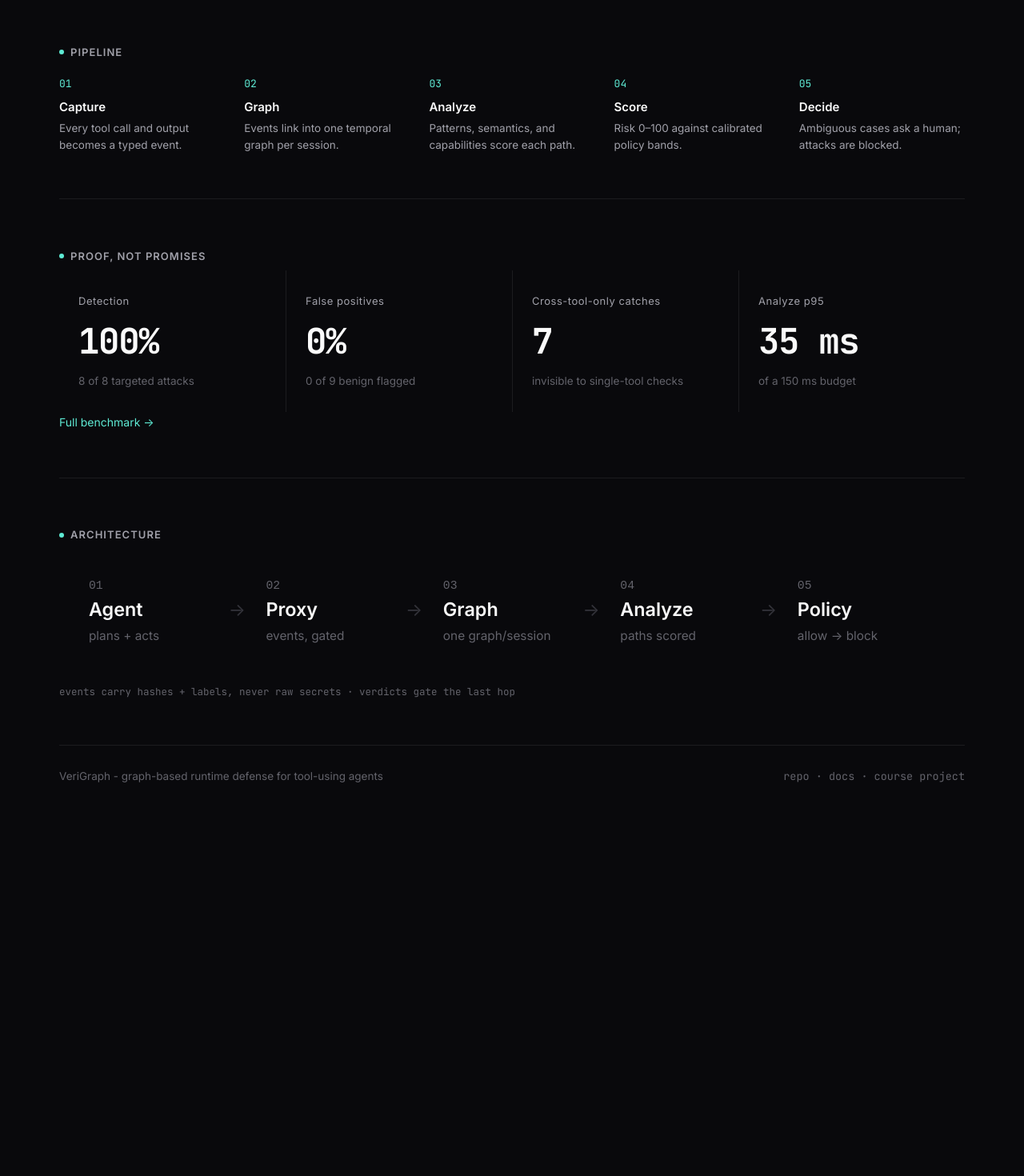
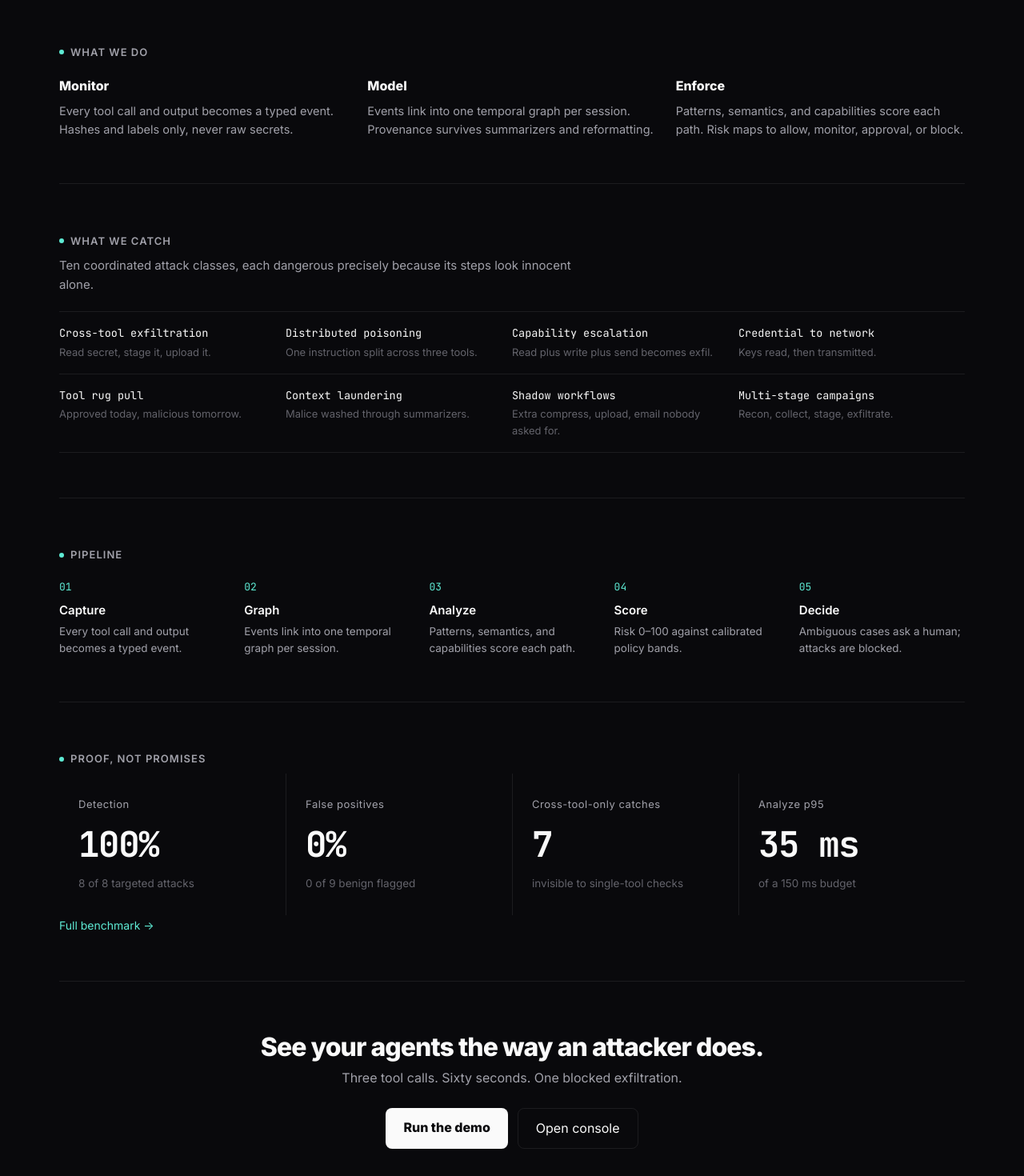
Before and after one commit to VishalBhat07/prompt-eng-project, a React (Vite) app in the folder dashboard/: page / in a window 1280 px wide. Shown: the part 940-2410 px from the top of the page at 80% size. Before the commit the page ends 2025 px from the top, so only its background shows below. Built offline with nearby package versions, Linux system fonts and the light colour scheme.

Commit message:
feat(web): add what-we-do, attack coverage, and closing CTA to home

```diff
--- a/dashboard/src/pages/Home.tsx
+++ b/dashboard/src/pages/Home.tsx
@@ -108,6 +108,46 @@ export default function Home() {
       </motion.section>
 
       <section style={{ borderTop: '1px solid var(--line)', padding: '56px 0' }}>
+        <div className="eyebrow" style={{ marginBottom: 20 }}>What we do</div>
+        <div style={{ display: 'grid', gridTemplateColumns: 'repeat(auto-fit,minmax(220px,1fr))', gap: 24 }}>
+          {[
+            ['Monitor', 'Every tool call and output becomes a typed event. Hashes and labels only, never raw secrets.'],
+            ['Model', 'Events link into one temporal graph per session. Provenance survives summarizers and reformatting.'],
+            ['Enforce', 'Patterns, semantics, and capabilities score each path. Risk maps to allow, monitor, approval, or block.'],
+          ].map(([t, d]) => (
+            <div key={t}>
+              <div style={{ fontWeight: 650, fontSize: 16, marginBottom: 6 }}>{t}</div>
+              <div style={{ fontSize: 14.5, color: 'var(--muted)', lineHeight: 1.6 }}>{d}</div>
+            </div>
+          ))}
+        </div>
+      </section>
+
+      <section style={{ borderTop: '1px solid var(--line)', padding: '56px 0' }}>
+        <div className="eyebrow" style={{ marginBottom: 8 }}>What we catch</div>
+        <p className="sub" style={{ fontSize: 15, maxWidth: 640, marginBottom: 20 }}>
+          Ten coordinated attack classes, each dangerous precisely because its steps look innocent alone.
+        </p>
+        <div style={{ display: 'grid', gridTemplateColumns: 'repeat(auto-fit,minmax(240px,1fr))', gap: 0, borderTop: '1px solid var(--line)' }}>
+          {[
+            ['Cross-tool exfiltration', 'Read secret, stage it, upload it.'],
+            ['Distributed poisoning', 'One instruction split across three tools.'],
+            ['Capability escalation', 'Read plus write plus send becomes exfil.'],
+            ['Credential to network', 'Keys read, then transmitted.'],
+            ['Tool rug pull', 'Approved today, malicious tomorrow.'],
+            ['Context laundering', 'Malice washed through summarizers.'],
+            ['Shadow workflows', 'Extra compress, upload, email nobody asked for.'],
+            ['Multi-stage campaigns', 'Recon, collect, stage, exfiltrate.'],
+          ].map(([t, d]) => (
+            <div key={t} style={{ padding: '16px 20px 16px 0', borderBottom: '1px solid var(--line)' }}>
+              <div className="mono" style={{ fontSize: 13.5 }}>{t}</div>
+              <div style={{ fontSize: 13, color: 'var(--faint)', marginTop: 2 }}>{d}</div>
+            </div>
+          ))}
+        </div>
+      </section>
+
+      <section style={{ borderTop: '1px solid var(--line)', padding: '56px 0' }}>
         <div className="eyebrow" style={{ marginBottom: 20 }}>Pipeline</div>
         <ol style={{ listStyle: 'none', margin: 0, padding: 0, display: 'grid', gridTemplateColumns: 'repeat(auto-fit,minmax(160px,1fr))', gap: 24 }}>
           {STAGES.map(([t, d], i) => (
@@ -123,6 +163,17 @@ export default function Home() {
       <section style={{ borderTop: '1px solid var(--line)', padding: '56px 0' }}>
         <div className="eyebrow" style={{ marginBottom: 8 }}>Proof, not promises</div>
         <Proof />
+      </section>
+
+      <section style={{
+        borderTop: '1px solid var(--line)', padding: '64px 0', textAlign: 'center',
+      }}>
+        <h2>See your agents the way an attacker does.</h2>
+        <p className="sub" style={{ fontSize: 16, marginTop: 8 }}>Three tool calls. Sixty seconds. One blocked exfiltration.</p>
+        <div style={{ display: 'flex', gap: 12, marginTop: 24, justifyContent: 'center' }}>
+          <Link to="/demo" className="btn-primary" style={{ textDecoration: 'none', borderRadius: 8 }}>Run the demo</Link>
+          <Link to="/graph" className="btn-ghost hairline" style={{ textDecoration: 'none', borderRadius: 8 }}>Open console</Link>
+        </div>
       </section>
 
       <section style={{ borderTop: '1px solid var(--line)', padding: '56px 0' }}>
```
